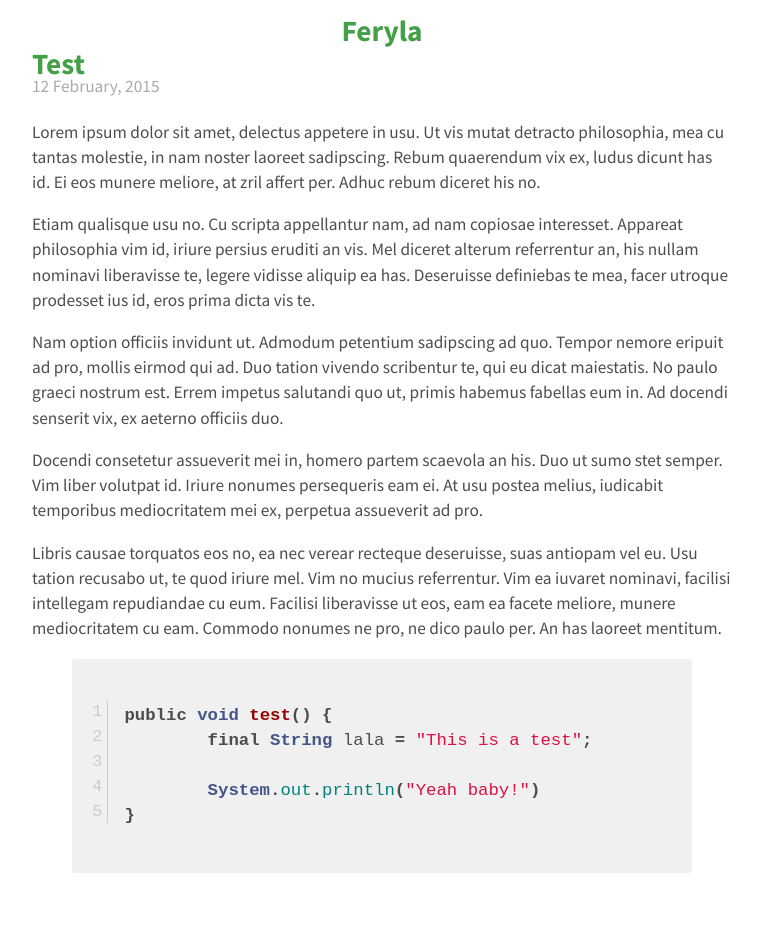
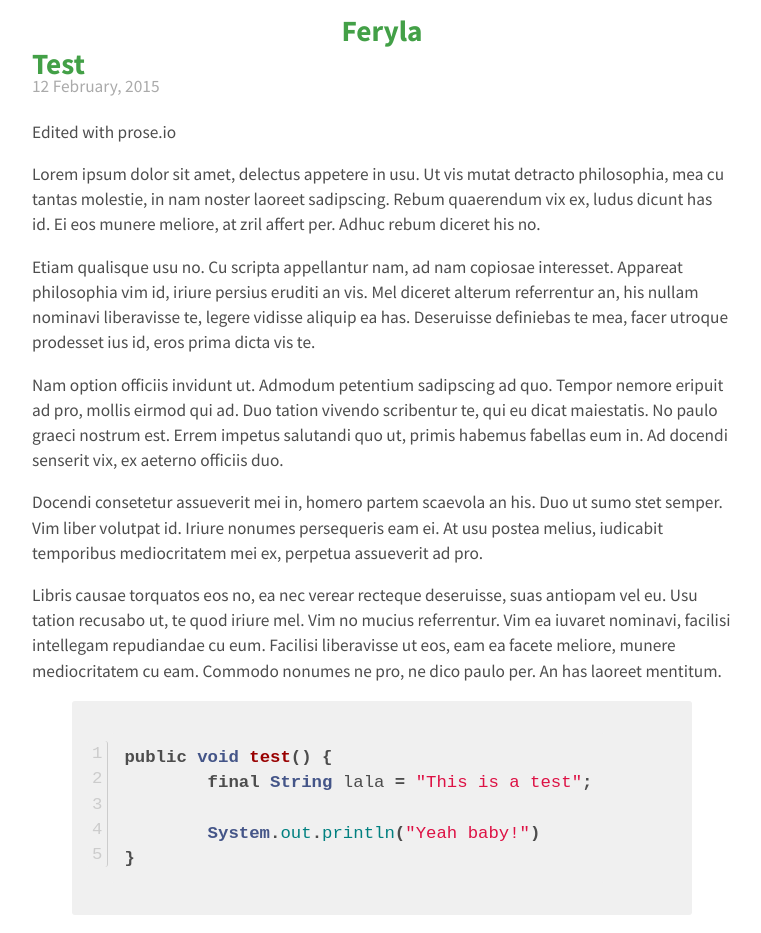
Before and after one commit to Feryla/feryla.github.io, a Jekyll site: the page built from _posts/2015-02-12-Test.md, in a window 1280 px wide. Shown: the whole page, without its empty margins (258-1019 px from the left). Built offline with Jekyll 4.4.1, drawn with Linux system fonts in a browser that asks for light colours; Markdown is read by kramdown in place of the engine named in the settings; before the commit the page ends 900 px from its top, so only the background shows below that.

Commit message:
Updated 2015-02-12-Test.md

```diff
--- a/_posts/2015-02-12-Test.md
+++ b/_posts/2015-02-12-Test.md
@@ -1,7 +1,11 @@
 ---
 title: Test
 layout: post
+published: true
 ---
+
+Edited with prose.io
+
 Lorem ipsum dolor sit amet, delectus appetere in usu. Ut vis mutat detracto philosophia, mea cu tantas molestie, in nam noster laoreet sadipscing. Rebum quaerendum vix ex, ludus dicunt has id. Ei eos munere meliore, at zril affert per. Adhuc rebum diceret his no.
 
 Etiam qualisque usu no. Cu scripta appellantur nam, ad nam copiosae interesset. Appareat philosophia vim id, iriure persius eruditi an vis. Mel diceret alterum referrentur an, his nullam nominavi liberavisse te, legere vidisse aliquip ea has. Deseruisse definiebas te mea, facer utroque prodesset ius id, eros prima dicta vis te.
```
